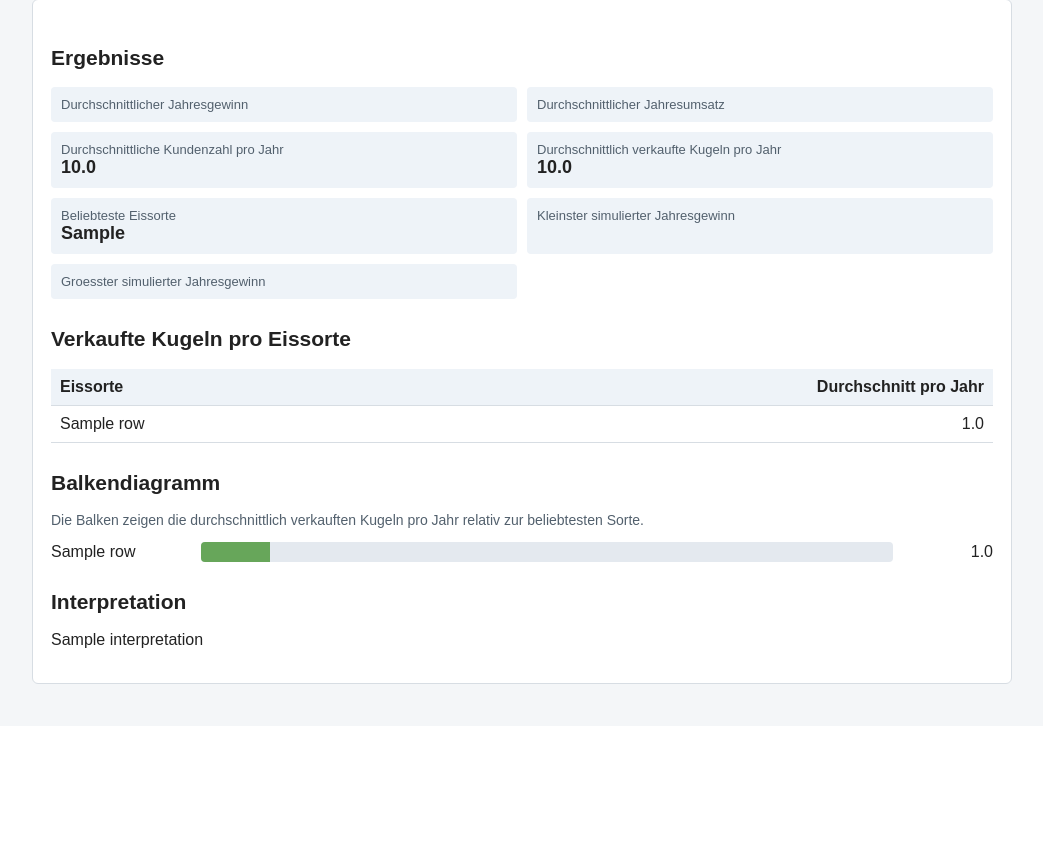
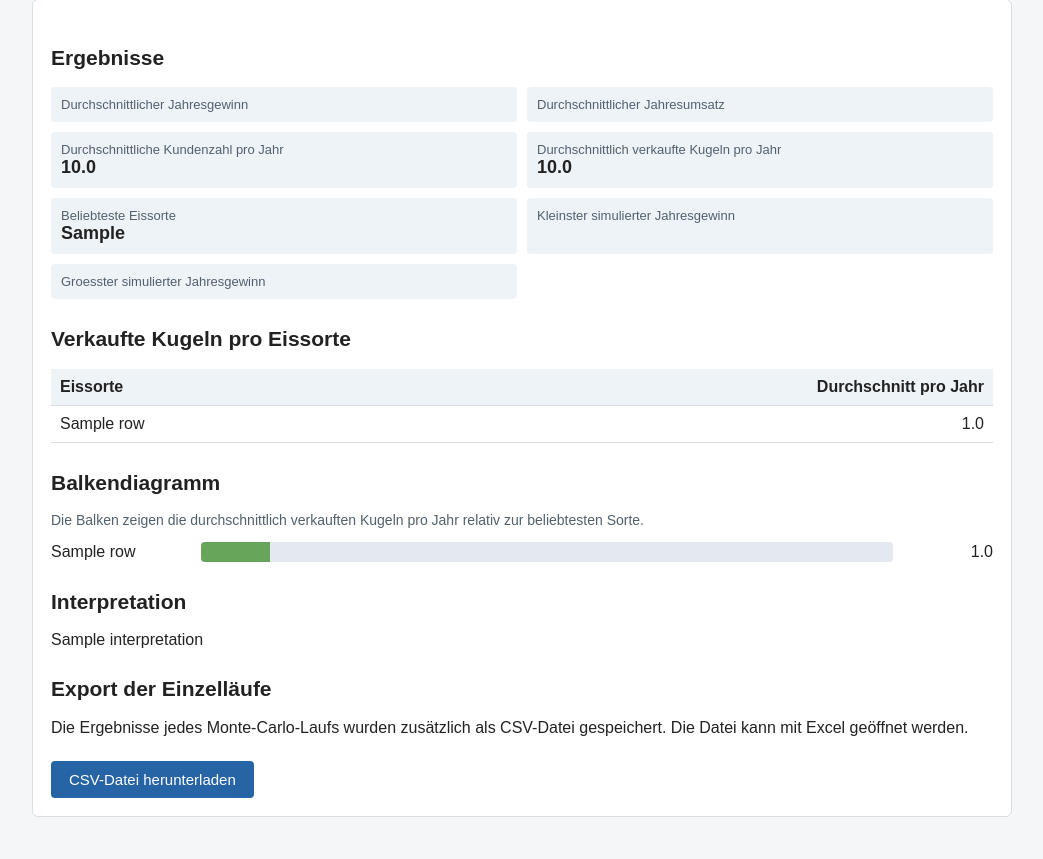
Before and after one commit to kir270202/s89258_teilbeleg_mc_ice_cream_store, a Flask app: template templates/index.html in a window 1280 px wide. Shown: the part 400-1259 px from the top of the page, without its empty margins (118-1161 px from the left). Before the commit the page ends 1084 px from the top, so only its background shows below. Run offline with Flask 3, Linux system fonts and the light colour scheme; the template is opened without the code that fills it: most values are stand-ins (such as "Sample title", 1, 10 or a date in 2020).

Commit message:
Added csv export

```diff
--- a/app.py
+++ b/app.py
@@ -5,10 +5,13 @@ The web application uses Flask for a simple browser GUI. The simulation itself
 uses only basic Python functions, loops, dictionaries, and random numbers.
 """
 
+import csv
+import os
 import random
 import statistics
+from datetime import datetime
 
-from flask import Flask, render_template, request
+from flask import Flask, render_template, request, send_from_directory
 
 
 app = Flask(__name__)
@@ -50,6 +53,8 @@ DEFAULT_PARAMS = {
     "fixed_cost_per_day": 80.0,
     "seed": "",
 }
+
+EXPORT_FOLDER = "simulation_exports"
 
 
 def get_month_from_day(day):
@@ -158,6 +163,42 @@ def simulate_year(params):
     }
 
 
+def save_run_results_to_csv(run_results, params):
+    """Save all individual Monte Carlo runs to an Excel-compatible CSV file."""
+    os.makedirs(EXPORT_FOLDER, exist_ok=True)
+
+    timestamp = datetime.now().strftime("%Y-%m-%d_%H-%M-%S")
+    filename = os.path.join(EXPORT_FOLDER, f"simulation_results_{timestamp}.csv")
+
+    columns = [
+        "run_number",
+        "yearly_profit",
+        "yearly_revenue",
+        "yearly_customers",
+        "yearly_scoops",
+        "Vanille",
+        "Schokolade",
+        "Erdbeere",
+        "Zitrone",
+        "Stracciatella",
+        "Pistazie",
+    ]
+
+    with open(filename, "w", newline="", encoding="utf-8") as csv_file:
+        writer = csv.writer(csv_file, delimiter=";")
+        writer.writerow([f"# runs={params['runs']}"])
+        writer.writerow([f"# price_per_scoop={params['price_per_scoop']}"])
+        writer.writerow([f"# cost_per_scoop={params['cost_per_scoop']}"])
+        writer.writerow([f"# fixed_cost_per_day={params['fixed_cost_per_day']}"])
+        writer.writerow([f"# seed={params['seed']}"])
+        writer.writerow(columns)
+
+        for row in run_results:
+            writer.writerow([row[column] for column in columns])
+
+    return filename
+
+
 def run_monte_carlo(params):
     """Run many yearly simulations and calculate average result values."""
     if params["seed"] != "":
@@ -170,13 +211,27 @@ def run_monte_carlo(params):
     customers = []
     scoops = []
     total_flavors = {flavor: 0 for flavor in FLAVOR_WEIGHTS}
+    all_run_results = []
 
-    for _ in range(params["runs"]):
+    for run_number in range(1, params["runs"] + 1):
         result = simulate_year(params)
         profits.append(result["profit"])
         revenues.append(result["revenue"])
         customers.append(result["customers"])
         scoops.append(result["scoops"])
+        all_run_results.append({
+            "run_number": run_number,
+            "yearly_profit": result["profit"],
+            "yearly_revenue": result["revenue"],
+            "yearly_customers": result["customers"],
+            "yearly_scoops": result["scoops"],
+            "Vanille": result["flavors"]["Vanille"],
+            "Schokolade": result["flavors"]["Schokolade"],
+            "Erdbeere": result["flavors"]["Erdbeere"],
+            "Zitrone": result["flavors"]["Zitrone"],
+            "Stracciatella": result["flavors"]["Stracciatella"],
+            "Pistazie": result["flavors"]["Pistazie"],
+        })
 
         for flavor, count in result["flavors"].items():
             total_flavors[flavor] += count
@@ -186,6 +241,7 @@ def run_monte_carlo(params):
         average_flavors[flavor] = count / params["runs"]
 
     most_popular_flavor = max(total_flavors, key=total_flavors.get)
+    csv_file = save_run_results_to_csv(all_run_results, params)
 
     return {
         "average_profit": statistics.mean(profits),
@@ -196,6 +252,7 @@ def run_monte_carlo(params):
         "min_profit": min(profits),
         "max_profit": max(profits),
         "average_flavors": average_flavors,
+        "csv_filename": os.path.basename(csv_file),
     }
 
 
@@ -282,5 +339,11 @@ def index():
     )
 
 
+@app.route("/download/<filename>")
+def download_file(filename):
+    """Download a generated CSV export file."""
+    return send_from_directory(EXPORT_FOLDER, filename, as_attachment=True)
+
+
 if __name__ == "__main__":
     app.run(host="0.0.0.0", port=5000)
--- a/templates/index.html
+++ b/templates/index.html
@@ -65,6 +65,21 @@
         }
 
         button:hover {
+            background: #1f5288;
+        }
+
+        .download-button {
+            display: inline-block;
+            margin-top: 8px;
+            padding: 10px 18px;
+            border-radius: 4px;
+            background: #2764a5;
+            color: white;
+            font-size: 15px;
+            text-decoration: none;
+        }
+
+        .download-button:hover {
             background: #1f5288;
         }
 
@@ -251,6 +266,10 @@
 
                 <h2>Interpretation</h2>
                 <p>{{ interpretation }}</p>
+
+                <h2>Export der Einzelläufe</h2>
+                <p>Die Ergebnisse jedes Monte-Carlo-Laufs wurden zusätzlich als CSV-Datei gespeichert. Die Datei kann mit Excel geöffnet werden.</p>
+                <a class="download-button" href="/download/{{ result.csv_filename }}">CSV-Datei herunterladen</a>
             </div>
         {% endif %}
     </div>
```
Also changed, not shown: INSTALL.md (+2 -0 lines), README.md.
